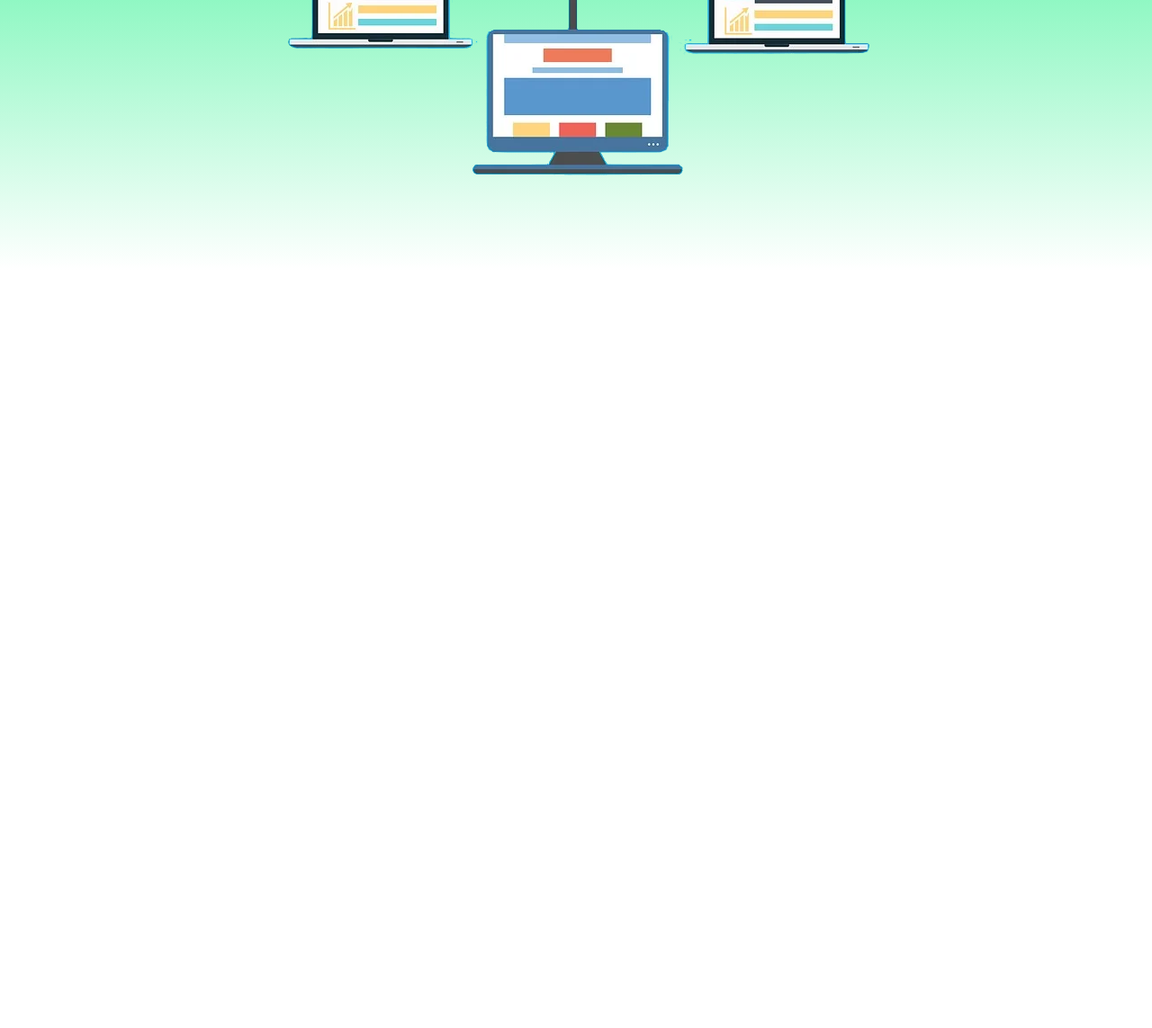
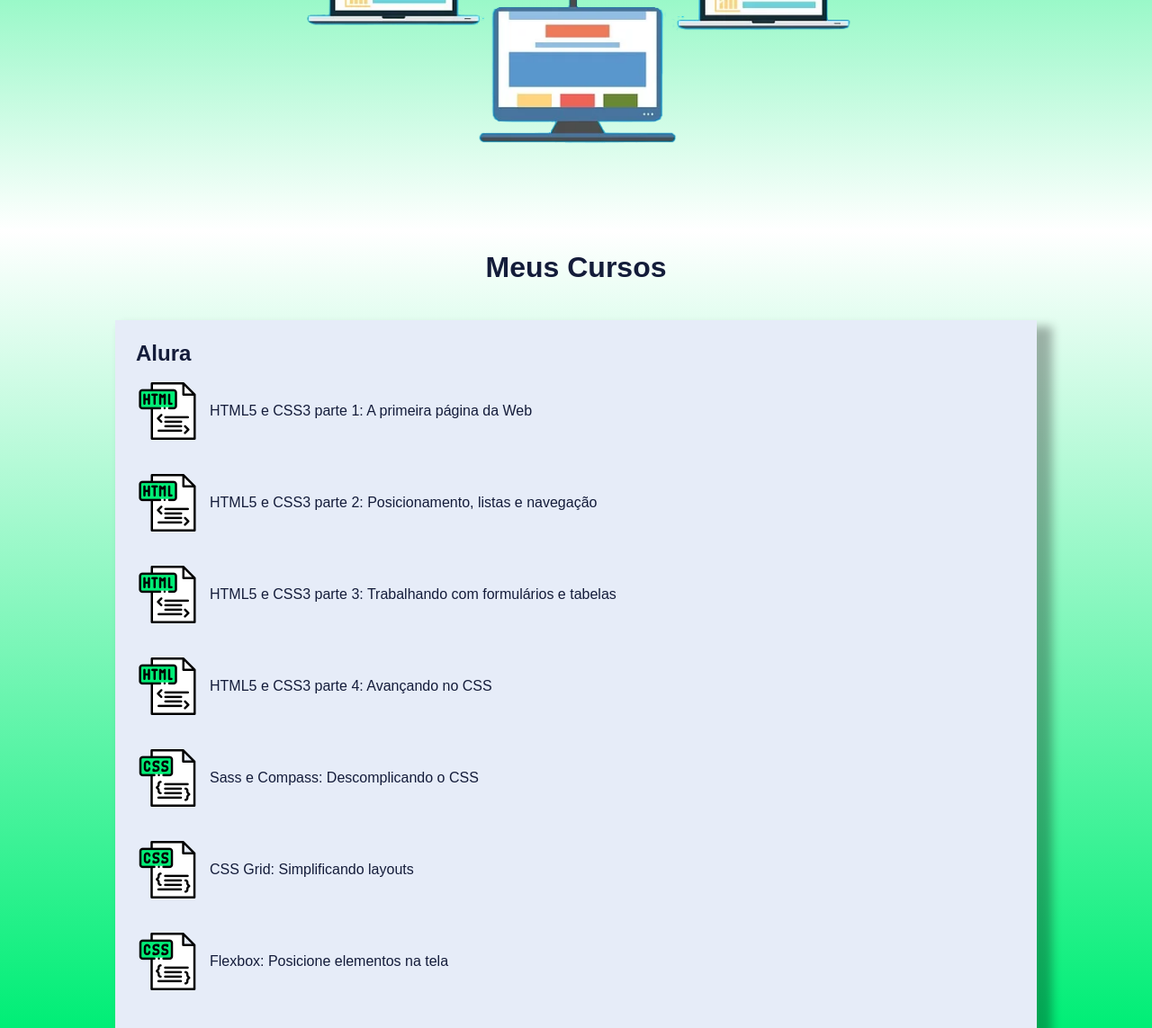
Before and after one commit to GabrielPrediger/Portfolio, a plain HTML site: page paginainicial.html in a window 1280 px wide. Shown: the part 3659-4802 px from the top of the page at 90% size. Before the commit the page ends 3959 px from the top, so only its background shows below. Drawn offline with Linux system fonts and the light colour scheme.

Commit message:
v01
Criação da div "Meus cursos"

```diff
--- a/css/style.css
+++ b/css/style.css
@@ -176,14 +176,10 @@ p {
     display: flex;
     flex-direction: column;
     position:relative;
-
-
-
 }
 
 .projetos-faculdade-titulos{
     margin-left: 50px;
-
 }
 
 .projetos-faculdade-imagens{
@@ -201,9 +197,7 @@ p {
 
 
 }
-
 .titulo-projetos{
-
     margin-bottom: 40px;
 }
 .titulo-faculdade{
@@ -226,7 +220,11 @@ p {
     filter: blur(0px);
 }
 
-.fim-projetos{
+
+/* ESTILO IMAGEM */
+
+
+.imagem-fim-projetos{
     background-image: linear-gradient(#00EE76, white);
     display: flex;
     align-self: center;
@@ -234,8 +232,57 @@ p {
     padding-top: 50px;
 }
 
-.testes{
+.imagem-fim{
     display: flex;
     align-self: center;
+    width: 70vw;
 
 }
+
+
+/* ESTILO CURSOS */
+
+
+.cursos {
+    display: flex;
+    flex-direction: column;
+    align-items:center;
+    background: linear-gradient(rgb(255, 255, 255) 0%, #00EE76 100%);
+
+
+}
+
+.meu-curso-titulo{
+    margin-bottom: 40px;
+}
+
+.container-cursos{
+    display: flex;
+    flex-direction: column;
+    border-style: solid;
+    border-color: #E6ECF8;
+    background-color: #E6ECF8;
+    width: 80%;
+    padding: 20px;
+    box-shadow: 12px 12px 10px 5px rgba(0, 0, 0, 0.3);
+}
+
+.section-cursos{
+    display: flex;
+    flex-direction: column;
+
+}
+
+.nome-curso{
+    display: flex;
+    align-items:center;
+    border-style: solid;
+    border-color: #E6ECF8;
+    background-color: #E6ECF8;
+
+}
+
+.imagem-curso{
+    width: 5vw;
+    margin-right: 15px;
+}
--- a/paginainicial.html
+++ b/paginainicial.html
@@ -1,5 +1,6 @@
 <!DOCTYPE html>
 <html lang="pt-br">
+
 <head>
     <title>Gabriel Prediger | Portifólio</title>
     <meta charset="UTF-8">
@@ -7,6 +8,7 @@
     <link rel="stylesheet" href="./css/reset.css">
     <link rel="stylesheet" href="./css/normalize.css">
 </head>
+
 <body>
     <header class="header">
         <div class="conteudo-header">
@@ -94,9 +96,23 @@
                 </section>
             </div>
         </div>
-        <div class="fim-projetos">
-            <img class="testes" src="./img/tec.png">
-
+        <div class="imagem-fim-projetos">
+            <img class="imagem-fim" src="./img/tec.png">
+        </div>
+        <div class="cursos">
+            <h1 class="meu-curso-titulo">Meus Cursos</h1>
+            <div class="container-cursos">
+                <h2 class="nome-plataforma">Alura</h2>
+                <section class="section-cursos">
+                    <p class="nome-curso"><img class="imagem-curso" src="./img/html-logo.png">HTML5 e CSS3 parte 1: A primeira página da Web</p>
+                    <p class="nome-curso"><img class="imagem-curso" src="./img/html-logo.png">HTML5 e CSS3 parte 2: Posicionamento, listas e navegação</p>
+                    <p class="nome-curso"><img class="imagem-curso" src="./img/html-logo.png">HTML5 e CSS3 parte 3: Trabalhando com formulários e tabelas</p>
+                    <p class="nome-curso"><img class="imagem-curso" src="./img/html-logo.png">HTML5 e CSS3 parte 4: Avançando no CSS</p>
+                    <p class="nome-curso"><img class="imagem-curso" src="./img/css-logo.png">Sass e Compass: Descomplicando o CSS</p>
+                    <p class="nome-curso"><img class="imagem-curso" src="./img/css-logo.png">CSS Grid: Simplificando layouts</p>
+                    <p class="nome-curso"><img class="imagem-curso" src="./img/css-logo.png">Flexbox: Posicione elementos na tela</p>
+                </section>
+            </div>
         </div>
     </main>
 </body>
```
Also changed, not shown: img/css-logo.png (added), img/html-logo.png (added).
